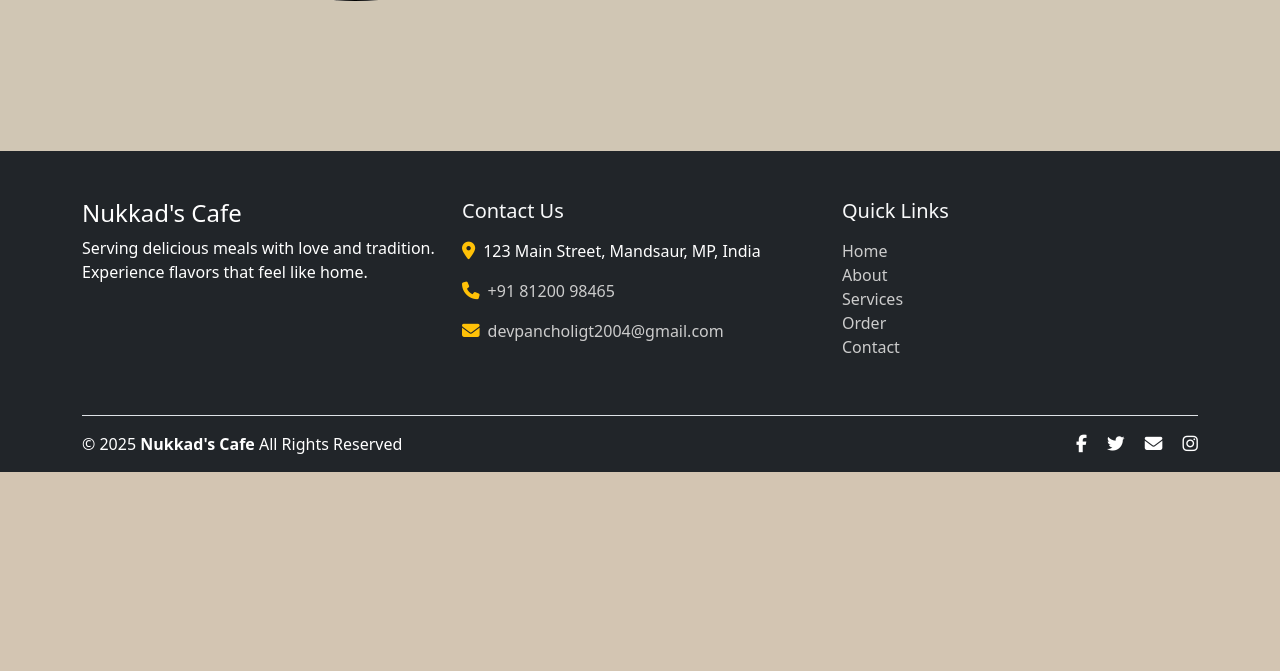
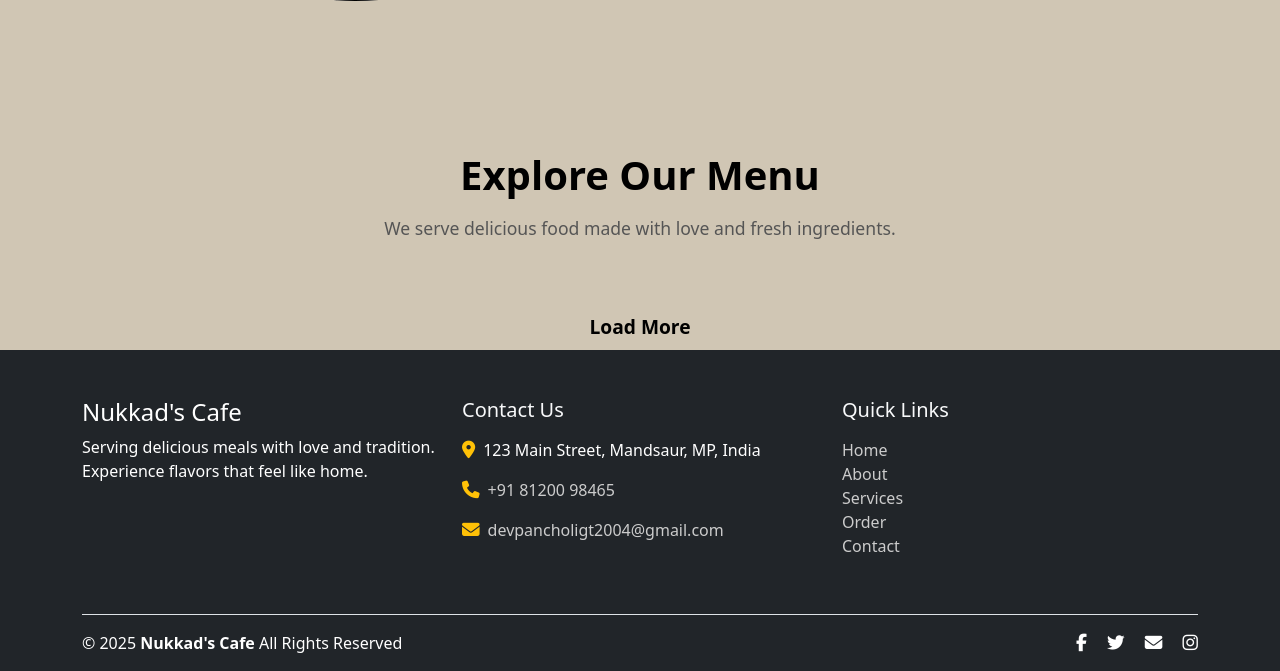
Before and after one commit to Devpancholi04/Nukkad-s-Cafe, a Django app: template templates/home/home.html in a window 1280 px wide. Shown: the part 1449-2120 px from the top of the page. Before the commit the page ends 1921 px from the top, so only its background shows below. Run offline with Django 5.2, Linux system fonts and the light colour scheme; the template is opened without the code that fills it, so the values that code supplies are empty; parts of the project's set-up code (start-up, migrations or seed data) failed here and were passed over.

Commit message:
written the menu section in home page and added css for it in home.css

```diff
--- a/home/views.py
+++ b/home/views.py
@@ -22,7 +22,7 @@ def index(request):
         cache.set(menu_cache_key, menu_items, timeout=CACHE_TTL)
 
     context = {
-        menu_items : menu_items[:8]
+        "menu_items" : menu_items[:8]
     }
 
     return render(request, 'home/home.html', context)
--- a/public/static/css/home/home.css
+++ b/public/static/css/home/home.css
@@ -33,3 +33,51 @@
     font-family: system-ui, -apple-system, BlinkMacSystemFont, 'Segoe UI', Roboto, Oxygen, Ubuntu, Cantarell, 'Open Sans', 'Helvetica Neue', sans-serif;
     text-align: justify;
 }
+
+
+/* menu section */
+.menu-section {
+    padding: 60px 0;
+    background-color: #f8f9fa;
+}
+
+.menu-title {
+    font-size: 2.5rem;
+    font-weight: 700;
+}
+
+.menu-desc {
+    font-size: 1.1rem;
+    color: #555;
+}
+
+.menu-card img {
+    height: 200px;
+    object-fit: cover;
+}
+
+.menu-name-price {
+    display: flex;
+    justify-content: space-between;
+    align-items: center;
+    font-weight: 600;
+    margin-top: 10px;
+    font-size: larger;
+}
+
+.menu-short-desc {
+    color: #777;
+    font-size: 0.95rem;
+}
+
+.more-link {
+    font-size: larger;
+    text-decoration: none;
+    color: black;
+    font-weight: bold;
+}
+
+.more-link:hover {
+    text-decoration: underline;
+    color: blue;
+}
--- a/templates/home/home.html
+++ b/templates/home/home.html
@@ -54,6 +54,39 @@ Nukkad Cafe | Home Page
     </div>
 </section>
 
+<!-- menu section -->
+<section id="menu" class="d-flex align-items-center justify-content-center text-black section-full">
+    <div class="container">
+
+        <h2 class="menu-title mb-3 text-center" data-aos="zoom-in">Explore Our Menu</h2>
+        <p class="menu-desc mb-5 text-center" data-aos="zoom-in">We serve delicious food made with love and
+            fresh ingredients.
+        </p>
+
+        <div class="row g-4 mb-5">
+            {% for item in menu_items %}
+                <div class="col-6 col-md-3" data-aos="fade-up">
+                    <div class="card menu-card h-100">
+                        <img src="{{ item.images }}" class="card-img-top" alt="{{ item.name }}">
+                        <div class="card-body">
+                            <div class="menu-name-price">
+                                <span>{{ item.name }}</span>
+                                <span>₹{{ item.price }}</span>
+                            </div>
+                            <p class="menu-short-desc">{{ item.description }}</p>
+                        </div>
+                    </div>
+                </div>
+            {% endfor %}
+        </div>
+
+        <a href="" class="d-flex align-items-center justify-content-center mb-2 more-link"
+                    data-aos="fade-up">Load More</a>
+
+    </div>
+</section>
+
+
 {% endblock body %}
 
 {% block external_js %}
```
